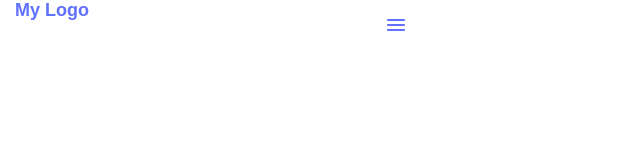
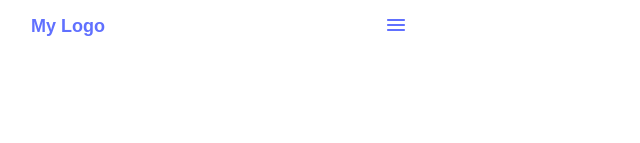
Before and after one commit to mirelapitt/portifolio-mobile-skeleton, a plain HTML site: page index.html in a window 1280 px wide. Shown: the top 143 px of the page, without its empty margins (0-640 px from the left). Drawn offline with Linux system fonts and the light colour scheme.

Commit message:
Update index.css

```diff
--- a/index.css
+++ b/index.css
@@ -27,6 +27,7 @@ body{
   font-size: 18px;
   line-height: 20px;
   color: #6070ff;
+  margin: 16px;
 }
 
 .hamburger {
```
